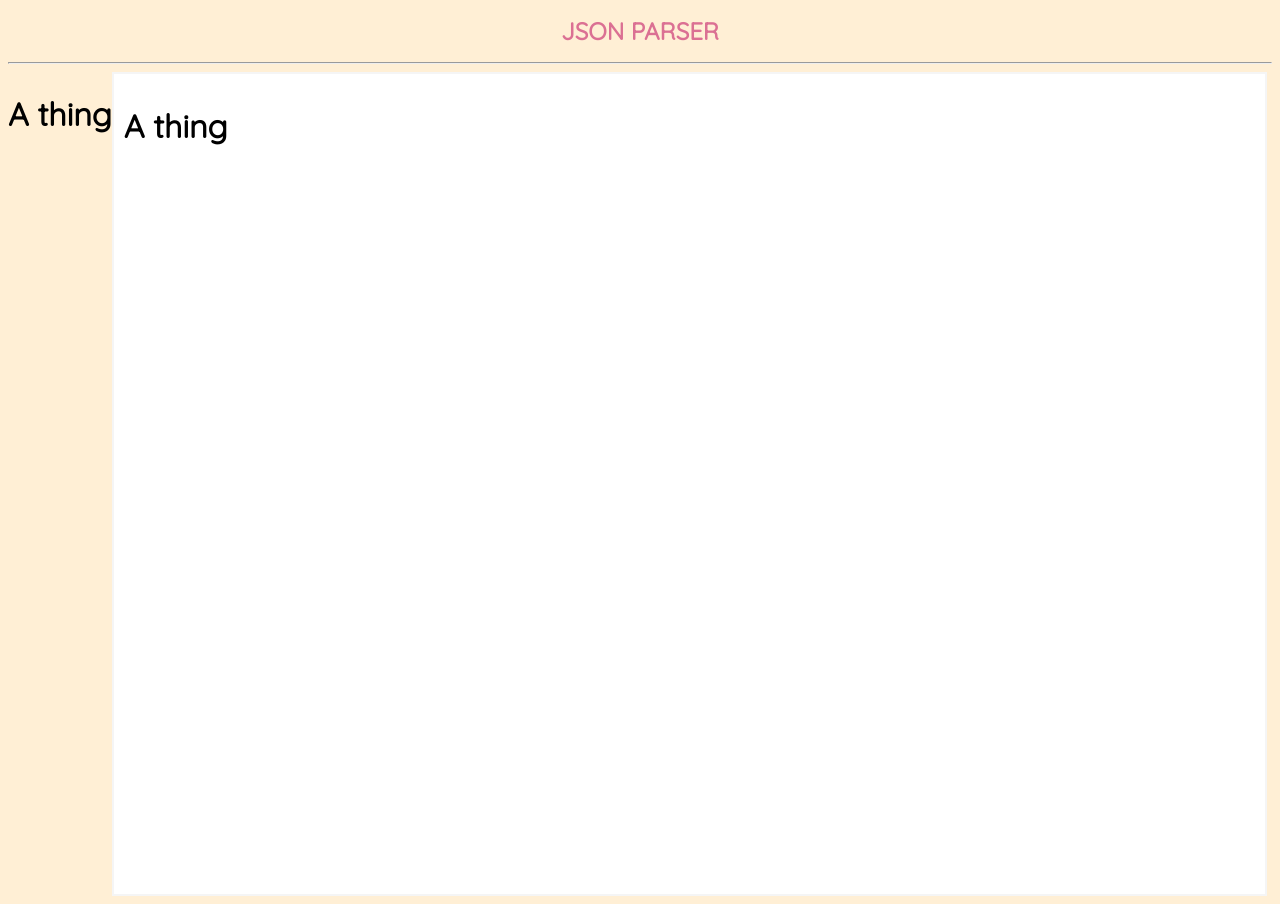
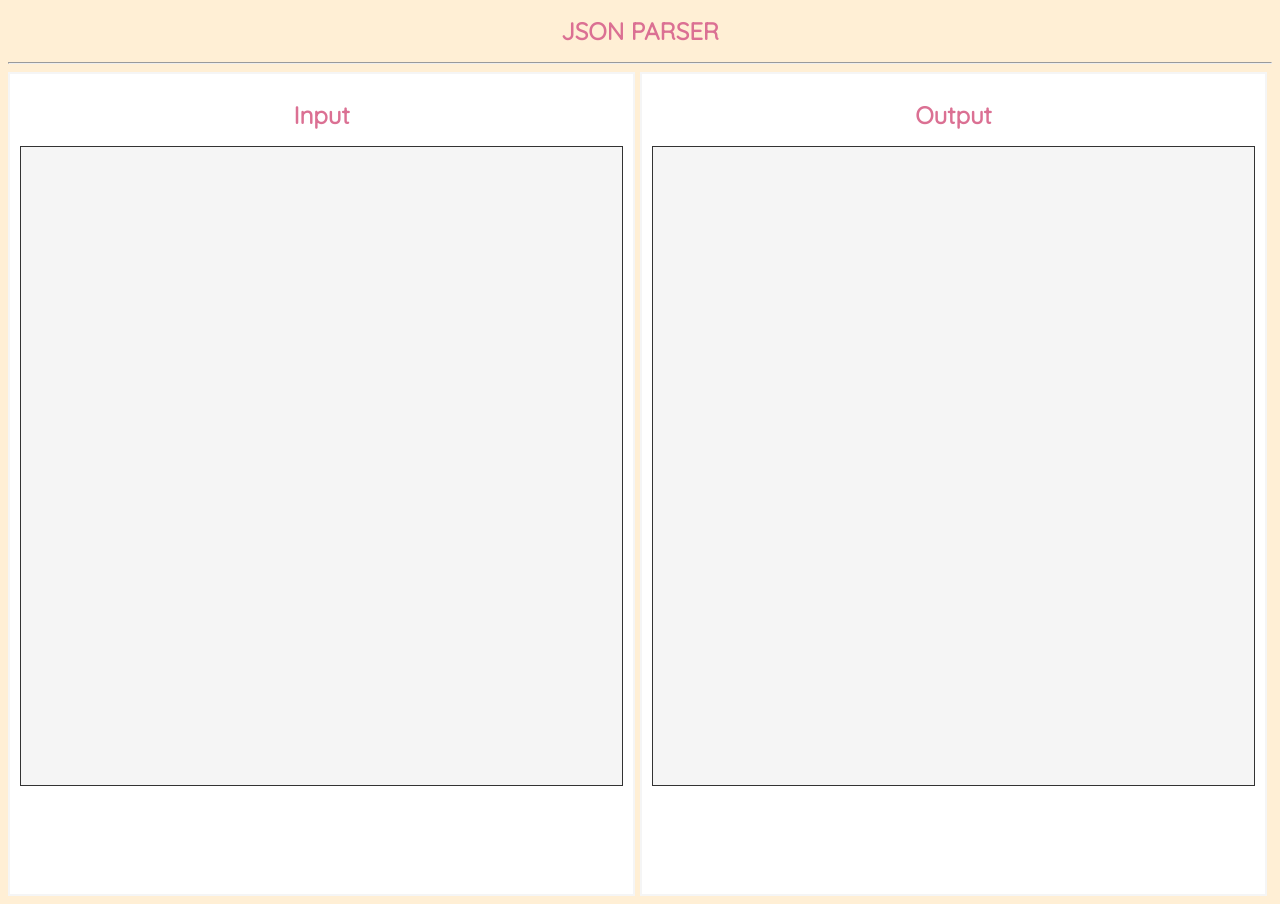
Before and after one commit to seyi-adeleke/Json-parser, a React app: page / in a window 1280 px wide. Built offline with nearby package versions, Linux system fonts and the light colour scheme.

Commit message:
created output component

```diff
--- a/src/app/components/App.tsx
+++ b/src/app/components/App.tsx
@@ -1,7 +1,8 @@
 import * as React from 'react';
 import styled from 'styled-components';
-import { Source } from './Source';
+import { Input } from './Input';
 import { Output } from './Output';
+import utils from '../utils';
 
 const Title = styled.h1`
   font-size: 1.5em;
@@ -11,17 +12,36 @@ const Title = styled.h1`
 
 
 const className: string = 'App';
+interface AppSatate {
+  Output: any;
+}
 
-export class App extends React.Component<{}, {}> {
-   render() {
+export class App extends React.Component<{}, AppSatate> {
+  state = {
+    Output: '',
+  }
+
+
+  public handleInput = (inputData: string) => {
+    const outputData = utils.parseJson(inputData);
+    this.setState({
+      Output: outputData,
+    })
+  }
+
+  public render() {
      return (
       <div>
       <Title>JSON PARSER</Title>
       <hr/>
         <React.Fragment>
           <div className={`${className}__body`}>
-              <Source />
-              <Output />
+              <Input
+                inputData={this.handleInput}
+              />
+              <Output
+                OutputData={this.state.Output}
+              />
           </div>
         </React.Fragment>
       </div>
--- /dev/null
+++ b/src/app/components/Input.tsx
@@ -0,0 +1,59 @@
+import * as React from 'react';
+import styled from 'styled-components';
+import Title from './styledComponents/Title';
+import utils from '../utils';
+
+const className: string = 'Input';
+
+interface InputState {
+  input: string;
+  validInputData: Boolean;
+}
+
+interface InputProps {
+  inputData: Function,
+}
+
+export class Input extends React.Component<InputProps, InputState> {
+  state = {
+    input: '',
+    validInputData: false,
+  }
+
+  public handleInput = (event: React.ChangeEvent<HTMLTextAreaElement>) => {
+    this.setState({
+      input: event.target.value
+    })
+    if(utils.isJSON(this.state.input)) {
+      this.setState({
+        validInputData: true,
+      })
+      this.props.inputData(this.state.input);
+    };
+  }
+
+  public handlePaste = (event: React.ClipboardEvent<HTMLTextAreaElement>) => {
+   const data: string = event.clipboardData.getData('Text');
+    if (utils.isJSON(data)) {
+      this.setState({
+        validInputData: true,
+      })
+      this.props.inputData(data);
+    }
+  }
+
+  public render() {
+     return (
+      <div className={`${className}__body`}>
+          <Title>Input</Title>
+          <textarea
+              rows={40}
+              cols={100}
+              value={this.state.input}
+              onChange={this.handleInput}
+              onPaste={this.handlePaste}
+              />
+      </div>
+        )
+  }
+}
--- a/src/app/components/Output.tsx
+++ b/src/app/components/Output.tsx
@@ -1,12 +1,24 @@
 import * as React from 'react';
+import Title from './styledComponents/Title';
 
 const className: string = 'Output';
 
-export class Output extends React.Component<{}, {}> {
+
+interface OutputProps {
+  OutputData: any,
+}
+
+
+export class Output extends React.Component<OutputProps, {}> {
    render() {
      return (
       <div className={`${className}__body`}>
-          <h1> A thing </h1>
+          <Title>Output</Title>
+          <textarea
+              rows={40}
+              cols={100}
+              value={this.props.OutputData}
+              />
       </div>
         )
    }
--- a/src/app/components/Source.tsx
+++ /dev/null
@@ -1,15 +0,0 @@
-import * as React from 'react';
-import styled from 'styled-components';
-
-
-const className: string = 'Source';
-
-export class Source extends React.Component<{}, {}> {
-   render() {
-     return (
-      <div className={`${className}__body`}>
-          <h1> A thing </h1>
-      </div>
-        )
-   }
-}
```
